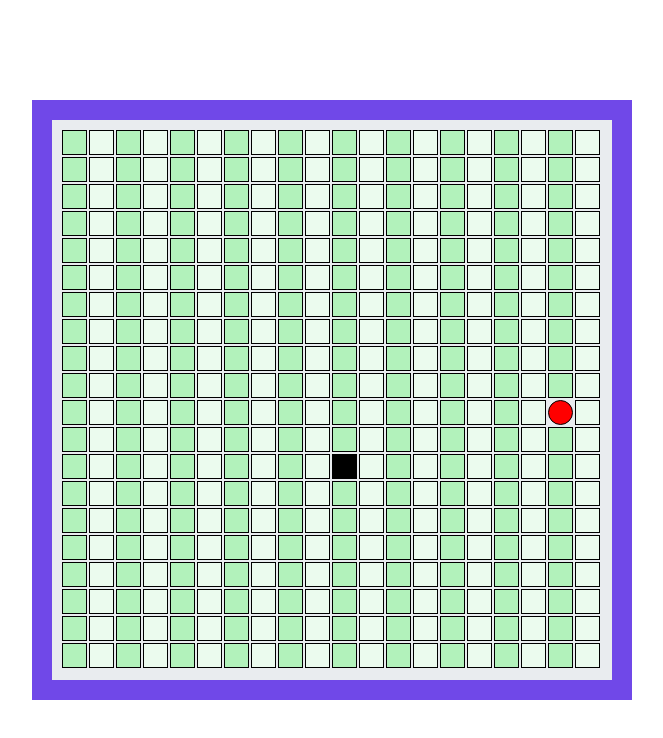
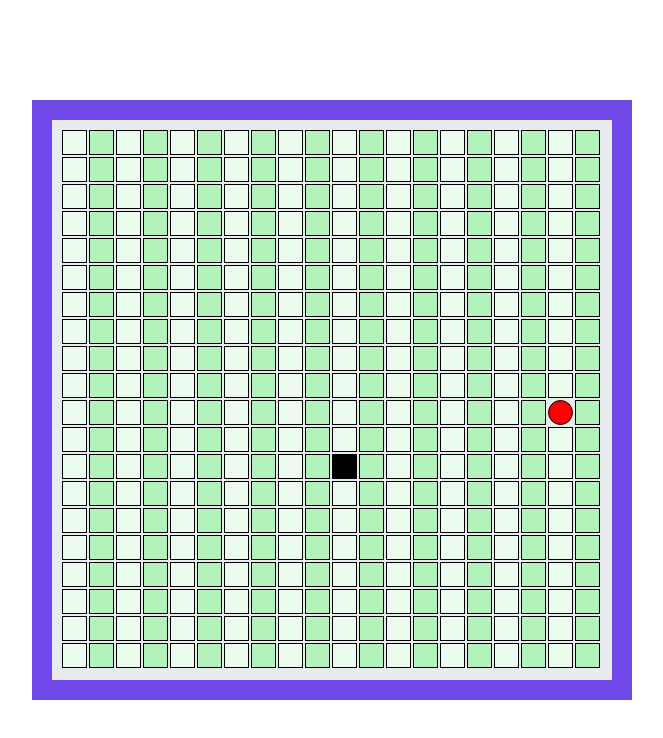
Before and after one commit to mantu-morya-simform/Snake-Game, a website built with Vite: page index.html in a window 1280 px wide. Shown: the whole page, without its empty margins (308-971 px from the left). Built offline with nearby package versions, Linux system fonts and the light colour scheme.

Commit message:
fix: Made Suggested Changes

```diff
--- a/src/Utility/drawFoodSnake.ts
+++ b/src/Utility/drawFoodSnake.ts
@@ -2,6 +2,16 @@ import { cells, grid, snake } from "../Constraint/gameData";
 import { randomFood } from "./getRandomFood";
 
 export function drawFoodSnake() {
+  //add  class to odd and even for diff style
+  cells.forEach((cell, index) => {
+    cell.className = "cell";
+    if (index % 2 === 0) {
+      cell.classList.add("even");
+    } else {
+      cell.classList.add("odd");
+    }
+  });
+
   //draw snake
   snake.forEach((part) => {
     const snakePartIndex = part.y * grid + part.x;
--- a/src/style.css
+++ b/src/style.css
@@ -28,20 +28,20 @@ body {
   border: 1px solid black;
 }
 
-.cell:nth-child(even) {
+.even {
   background-color: #ebfbee;
 }
 
 /* Odd cells */
-.cell:nth-child(odd) {
+.odd {
   background-color: #b2f2bb;
 }
 
 .snake {
-  background: #000 !important;
+  background: #000;
 }
 
 .food {
-  background: red !important;
+  background: red;
   border-radius: 50%;
 }
```
